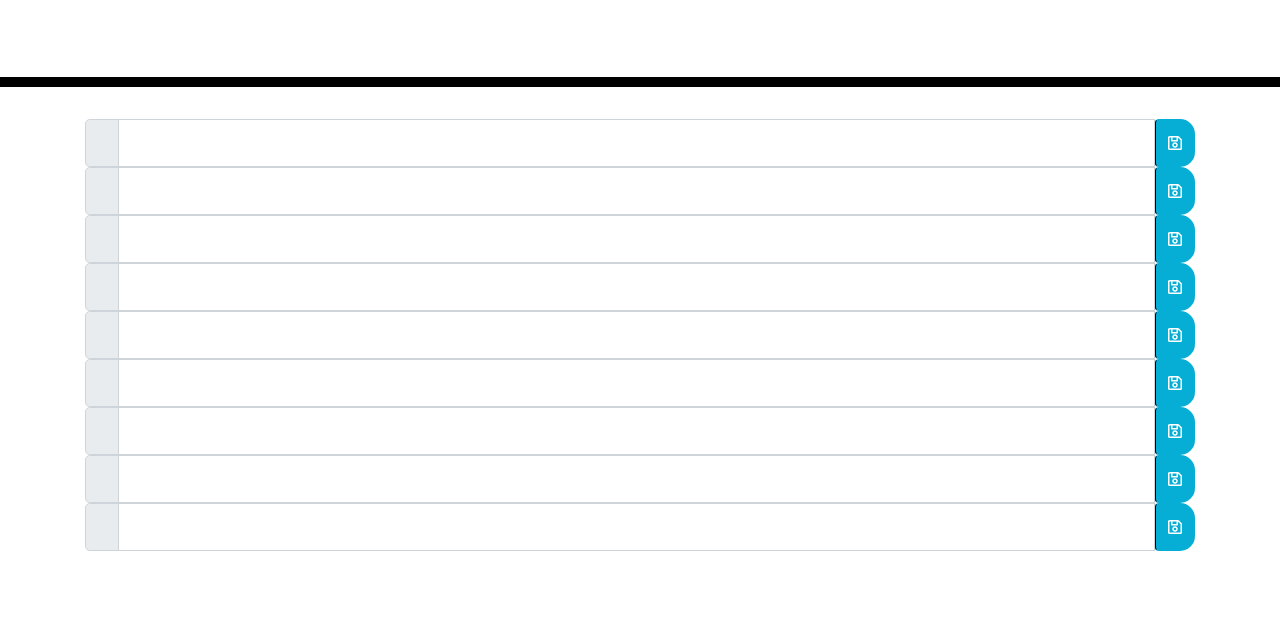
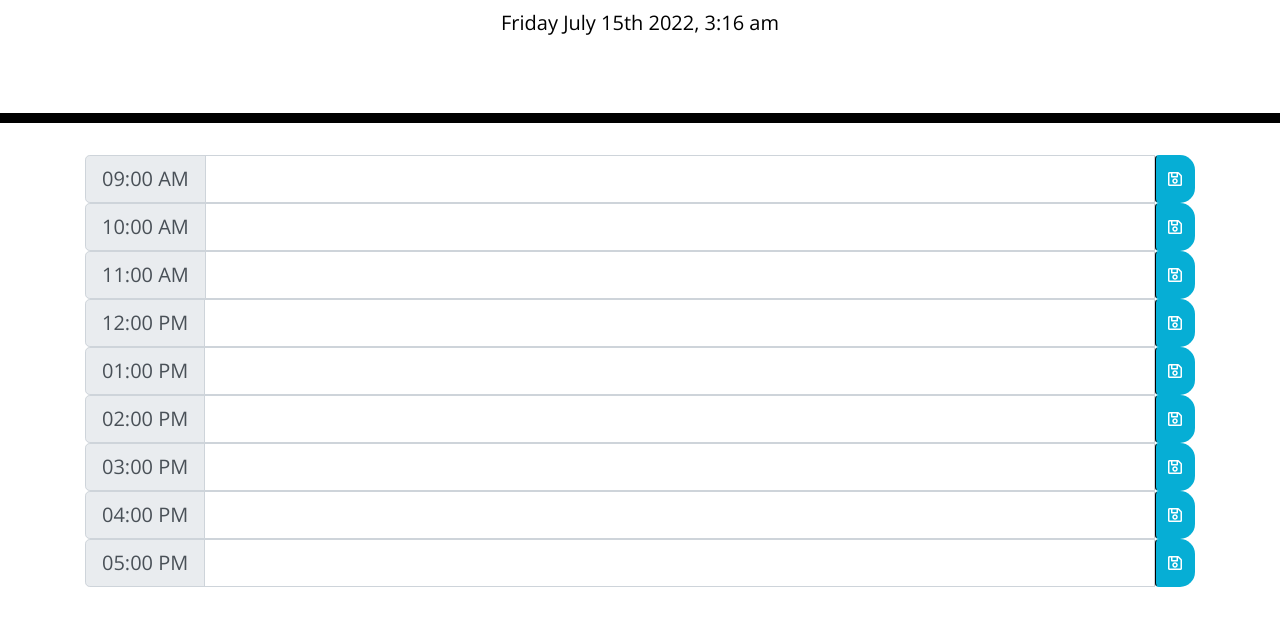
Before and after one commit to johnrob112/work-day-scheduler, a plain HTML site: page Develop/index.html in a window 1280 px wide. Shown: the part 181-800 px from the top of the page. Drawn offline with nearby package versions, Linux system fonts and the light colour scheme.

Commit message:
add time blocks to page

```diff
--- a/Develop/index.html
+++ b/Develop/index.html
@@ -30,7 +30,7 @@
     </header>
     <div class="container">
       <!-- Timeblocks go here -->
-        <!-- 9AM Timeblocks go here -->
+        <!-- 9AM  -->
         <div class="input-group input-group-lg" data-hour="9">
           <div class="input-group-prepend">
               <!-- Added time-block class -->
@@ -39,7 +39,8 @@
           <input type="text" class="form-control form9" aria-label="Large">
           <!-- <input class="btn saveBtn" type="submit" value="Save"> -->
           <button class="btn saveBtn"><i class="far fa-save"></i></button>
-          <!-- Use Favacon for save icon-->
+
+
       </div>
       <!-- 10AM Timeblocks go here -->
       <div class="input-group input-group-lg" data-hour="10">
@@ -48,75 +49,76 @@
           </div>
           <input type="text" class="form-control form10" aria-label="Large">
           <button class="btn saveBtn"><i class="far fa-save"></i></button>
-          <!-- Use Favacon for save icon-->
+
       </div>
-      <!-- 11AM Timeblocks go here -->
+      <!-- 11AM -->
       <div class="input-group input-group-lg" data-hour="11">
           <div class="input-group-prepend">
               <span class="input-group-text time-block block3"></span>
           </div>
           <input type="text" class="form-control form11" aria-label="Large">
           <button class="btn saveBtn"><i class="far fa-save"></i></button>
-          <!-- Use Favacon for save icon-->
+
       </div>
-      <!-- 12PM Timeblocks go here -->
+      <!-- 12PM -->
       <div class="input-group input-group-lg" data-hour="12">
           <div class="input-group-prepend">
               <span class="input-group-text time-block block4"></span>
           </div>
           <input type="text" class="form-control form12" aria-label="Large">
           <button class="btn saveBtn"><i class="far fa-save"></i></button>
-          <!-- Use Favacon for save icon-->
+
       </div>
-      <!-- 1PM Timeblocks go here -->
+      <!-- 1PM  -->
       <div class="input-group input-group-lg" data-hour="1">
           <div class="input-group-prepend">
               <span class="input-group-text time-block block5"></span>
           </div>
           <input type="text" class="form-control form1" aria-label="Large">
           <button class="btn saveBtn"><i class="far fa-save"></i></button>
-          <!-- Use Favacon for save icon-->
+
       </div>
-      <!-- 2PM Timeblocks go here -->
+      <!-- 2PM  -->
       <div class="input-group input-group-lg" data-hour="2">
           <div class="input-group-prepend">
               <span class="input-group-text time-block block6"></span>
           </div>
           <input type="text" class="form-control form2" aria-label="Large">
           <button class="btn saveBtn"><i class="far fa-save"></i></button>
-          <!-- Use Favacon for save icon-->
+
       </div>
-      <!-- 3PM Timeblocks go here -->
+      <!-- 3PM -->
       <div class="input-group input-group-lg" data-hour="3">
           <div class="input-group-prepend">
               <span class="input-group-text time-block block7"></span>
           </div>
           <input type="text" class="form-control form3" aria-label="Large">
           <button class="btn saveBtn"><i class="far fa-save"></i></button>
-          <!-- Use Favacon for save icon-->
+
       </div>
-      <!-- 4PM Timeblocks go here -->
+      <!-- 4PM -->
       <div class="input-group input-group-lg" data-hour="4">
           <div class="input-group-prepend">
               <span class="input-group-text time-block block8"></span>
           </div>
           <input type="text" class="form-control form4" aria-label="Large">
           <button class="btn saveBtn"><i class="far fa-save"></i></button>
-          <!-- Use Favacon for save icon-->
+
       </div>
-      <!-- 5PM Timeblocks go here -->
+      <!-- 5PM -->
       <div class="input-group input-group-lg" data-hour="5">
           <div class="input-group-prepend">
               <span class="input-group-text time-block block9"></span>
           </div>
           <input type="text" class="form-control form5" aria-label="Large">
           <button class="btn saveBtn"><i class="far fa-save"></i></button>
-          <!-- Use Favacon for save icon-->
+
       </div>
 
     </div>
 
     <script src="https://code.jquery.com/jquery-3.4.1.min.js"></script>
     <script src="https://cdnjs.cloudflare.com/ajax/libs/moment.js/2.24.0/moment.min.js"></script>
+    <script src="script.js"></script>
   </body>
 </html>
--- a/Develop/script.js
+++ b/Develop/script.js
@@ -0,0 +1,49 @@
+
+// Set current date and time at top of website
+moment(Date);
+$("#currentDay").text(moment().format('dddd MMMM Do YYYY, h:mm a'));
+var currentTime = moment();
+currentTime = currentTime.startOf("hour");
+var beforeTime = moment().startOf('day').add(9, "hours");
+
+
+// Time blocks
+
+// Time blocks implemented to html
+// 9 AM
+var am9 = beforeTime.add(0, "h");
+// var time1 = beforeTime;
+am9 = am9.format('hh:mm A');
+$(".block1").text(am9);
+// 10 AM
+var am10 = beforeTime.add(1, "h");
+am10 = am10.format('hh:mm A');
+$(".block2").text(am10);
+// 11 AM
+var am11 = beforeTime.add(1, "h");
+am11 = am11.format('hh:mm A');
+$(".block3").text(am11);
+// 12 PM
+var pm12 = beforeTime.add(1, "h");
+pm12 = pm12.format('hh:mm A');
+$(".block4").text(pm12);
+// 1 PM
+var pm1 = beforeTime.add(1, "h");
+pm1 = pm1.format('hh:mm A');
+$(".block5").text(pm1);
+// 2 PM
+var pm2 = beforeTime.add(1, "h");
+pm2 = pm2.format('hh:mm A');
+$(".block6").text(pm2);
+// 3 PM
+var pm3 = beforeTime.add(1, "h");
+pm3 = pm3.format('hh:mm A');
+$(".block7").text(pm3);
+// 4 PM
+var pm4 = beforeTime.add(1, "h");
+pm4 = pm4.format('hh:mm A');
+$(".block8").text(pm4);
+// 5 PM
+var pm4 = beforeTime.add(1, "h");
+pm4 = pm4.format('hh:mm A');
+$(".block9").text(pm4);
```
